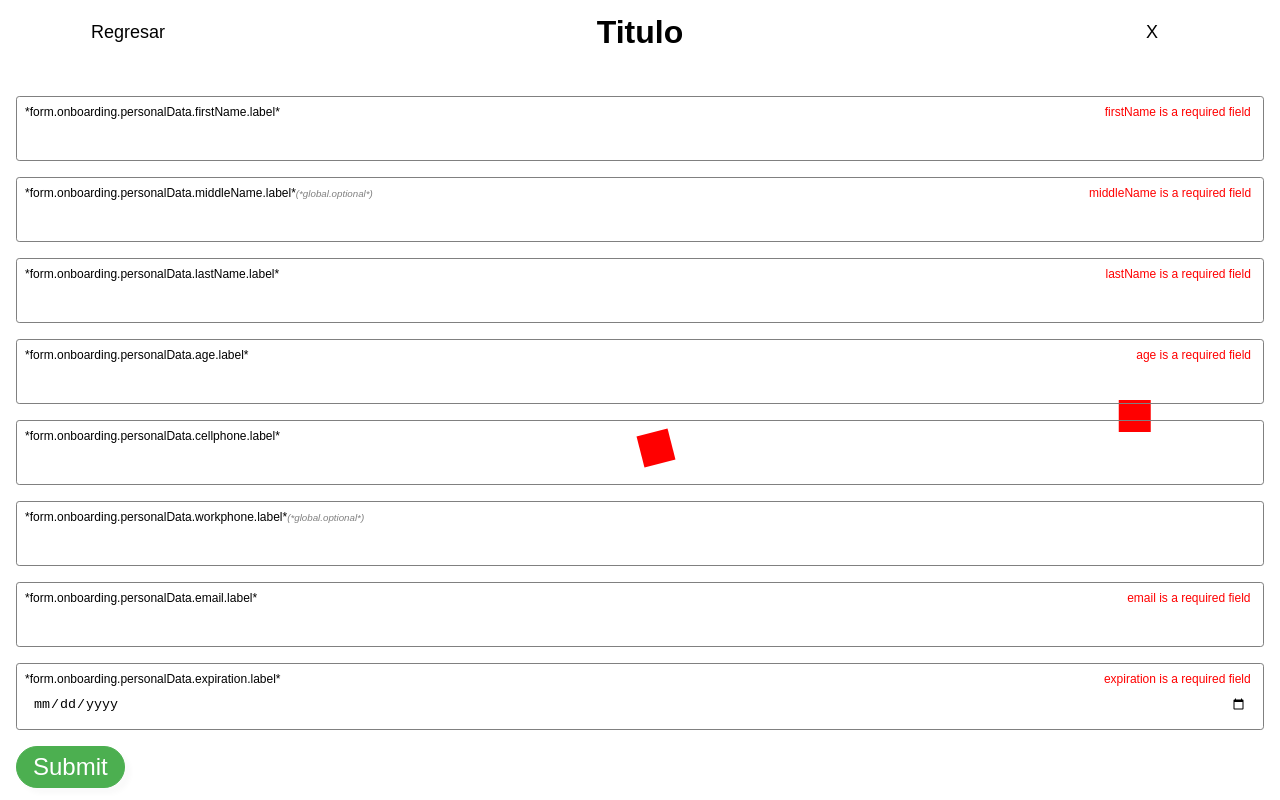
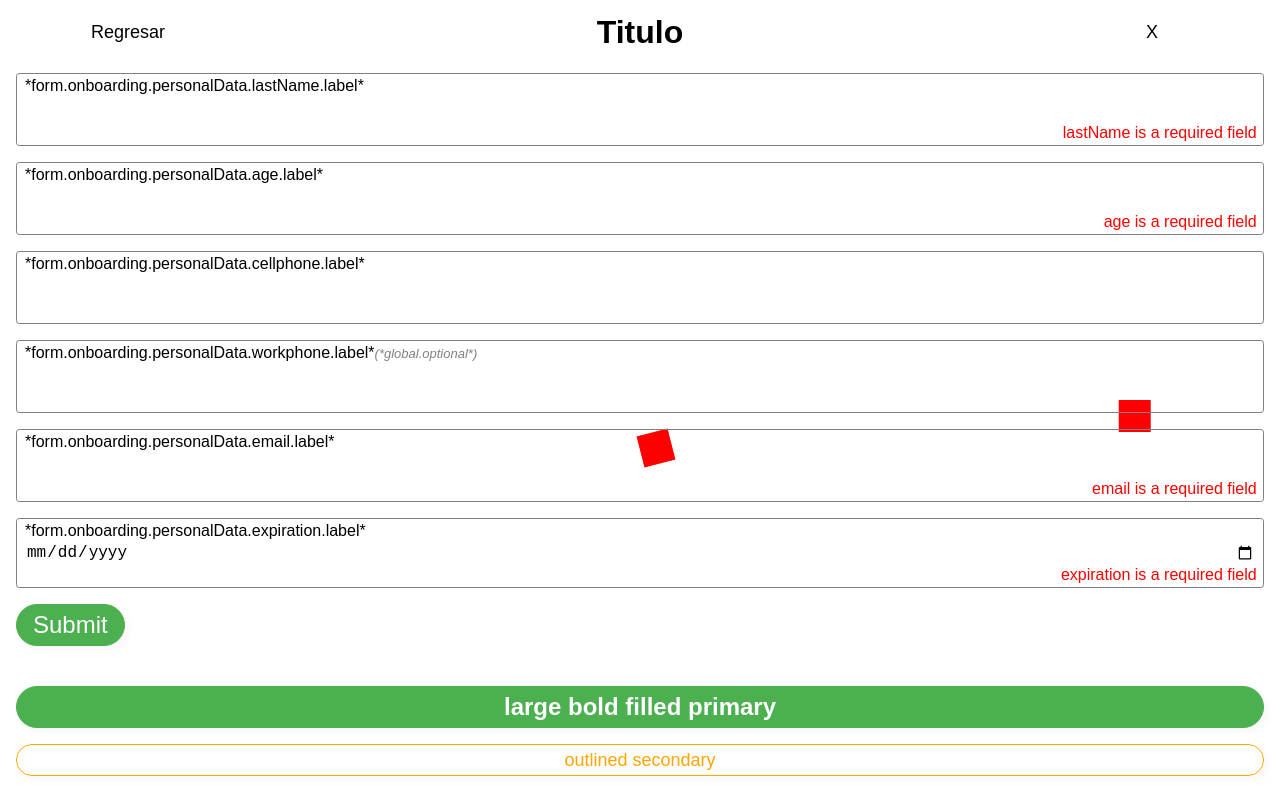
Before and after one commit to SebastianHGonzalez/next-playground, a Next.js app: page /layout in a window 1280 px wide. Both pictures are taken after a click on the button "Submit". Built offline with nearby package versions, Linux system fonts and the light colour scheme.

Commit message:
Refactor label styles

```diff
--- a/components/Form.jsx
+++ b/components/Form.jsx
@@ -1,3 +1,4 @@
+import { useRef } from "react";
 import styled from "styled-components";
 import { ErrorMessage } from "formik";
 
@@ -33,23 +34,81 @@ export function GenericField({
     element: FieldElement,
     ...props
 }) {
+    const {
+        handleBlur,
+        handleChange,
+        handleReset,
+        handleSubmit,
+    } = form;
     const { name } = field;
+    const touched = form.touched[field.name];
 
     return (
-        <FormGroup collapseLabel={form.touched[field.name]}>
-            <FieldElement name={name} onChange={makeChangeHandler(form, field)} {...props} />
-            <FieldLabel formName={formName} name={name} optional={optional} />
-            <FieldError name={name} />
+        <FormGroup>
+            <FieldLabel collapse={touched} formName={formName} name={name} optional={optional} />
+            <FieldWrapper visible={touched}>
+                <FieldElement
+                    name={name}
+                    onChange={makeChangeHandler(form, field)}
+                    onBlur={handleBlur}
+                    onChange={handleChange}
+                    onReset={handleReset}
+                    onSubmit={handleSubmit}
+                    onFocus={makeFocusHandler(form, field)}
+                    {...props}
+                />
+            </FieldWrapper>
+            <FieldError collapse={touched} name={name} />
         </FormGroup>
     )
+}
+
+const FieldWrapper = styled.div`
+    display: flex;
+    flex-direction: column;
+    padding-top: 1rem;
+    padding-bottom: 1rem;
+
+    & * {
+        font-size: large;
+    }
+
+    & * {
+        background-color: transparent;
+        border: 0;
+    }
+
+    transition: opacity 200ms ease-in-out;
+    ${({ visible }) => `opacity: ${visible ? 1 : 0};`}
+
+    &:focus {
+        opacity: 1;
+    }
+`;
+
+const Label = styled.label`
+    position absolute;
+    pointer-events: none;
+
+    ${({ collapse }) => collapse ?
+        `top: 0.2rem`:
+        `top: calc(50% - 0.5rem);`
+    }
+    transition: top 200ms ease-in-out;
+`
+
+function makeFocusHandler({ setTouched, touched }, { name }) {
+    return function () {
+        setTouched({ ...touched, [name]: true })
+    }
 }
 
 function makeChangeHandler({ handleChange, setTouched, touched }, { name }) {
     return function (e) {
         const value = (e && e.target && e.target.value) || e
 
-        setTouched({...touched, [name]: true})
-        handleChange({target: {value, name}})
+        setTouched({ ...touched, [name]: true })
+        handleChange({ target: { value, name } })
     }
 }
 
@@ -64,53 +123,7 @@ const FormGroup = styled.div`
     form > & {
         margin: 1rem auto;
     }
-
-    & input {
-        border: 0;
-        background-color: transparent;
-        padding: 0.5rem;
-        margin-top: 1rem;
-
-        transition: opacity 200ms ease-in-out;
-        ${({ collapseLabel }) => `opacity: ${collapseLabel ? 1 : 0};`}
-
-        &:focus {
-            opacity: 1;
-        }
-    }
-
-
-    & label {
-        position absolute;
-        pointer-events: none;
-
-        transform-origin: top left;
-        ${({ collapseLabel }) => collapseLabel ?
-        labelCollapsed :
-        labelExtended
-        }
-
-        transition: transform 200ms ease-in-out;
-
-        &#error {
-            right: 0;
-            padding-right: 1rem;
-            transform-origin: top right;
-        }
-    }
-
-    & > input:focus ~ label {
-        ${() => labelCollapsed}
-    }
-
-    & > span {
-        transform-origin: bottom left;
-        transform: scale(0.75);
-    }
 `;
-
-const labelCollapsed = `transform: scale(0.75);`
-const labelExtended = `transform: translate(0, 1rem);`
 
 const OptionalLabelWrapper = styled.span`
     color: grey;
@@ -122,19 +135,30 @@ function OptionalLabel() {
     return <OptionalLabelWrapper>(<I18n id="global.optional" />)</OptionalLabelWrapper>
 }
 
-function FieldLabel({ formName, name, optional }) {
+function FieldLabel({ collapse, formName, name, optional }) {
     return (
-        <label htmlFor={name}>
+        <Label collapse={collapse} htmlFor={name}>
             <I18n id={`form.${formName}.${name}.label`} />
             {optional && <OptionalLabel />}
-        </label>
+        </Label>
     );
 }
 
-const FieldErrorComponent = styled.label`
+const ErrorLabel = styled.label`
     color: red;
+
+    position absolute;
+    pointer-events: none;
+
+    transform-origin: bottom left;
+
+    ${({ collapse }) => collapse ?
+        `bottom: 0.2rem; right: 0.4rem`:
+        `bottom: calc(50% - 0.5rem); opacity: 0`
+    }
+    transition: bottom 200ms ease-in-out, opacity 200ms ease-in-out;
 `;
 
-function FieldError({ name }) {
-    return <FieldErrorComponent id="error" htmlFor={name}><ErrorMessage name={name} /></FieldErrorComponent>;
+function FieldError({ collapse, name }) {
+    return <ErrorLabel collapse={collapse} id="error" htmlFor={name}><ErrorMessage name={name} /></ErrorLabel>;
 }
--- a/components/LayoutDemo.jsx
+++ b/components/LayoutDemo.jsx
@@ -35,6 +35,8 @@ export default function LayoutDemo() {
                     <Body>
                         <Main>
                             <Formik
+                                validateOnBlur={false}
+                                validateOnChange={false}
                                 onSubmit={() => { debugger }}
                                 initialValues={{
                                     firstName: undefined,
```
